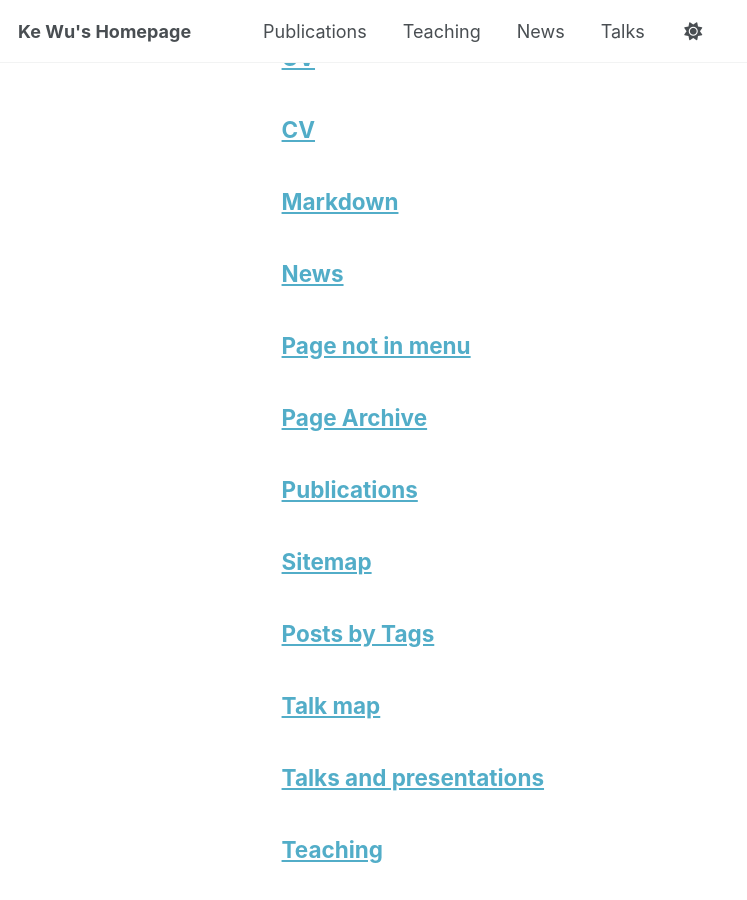
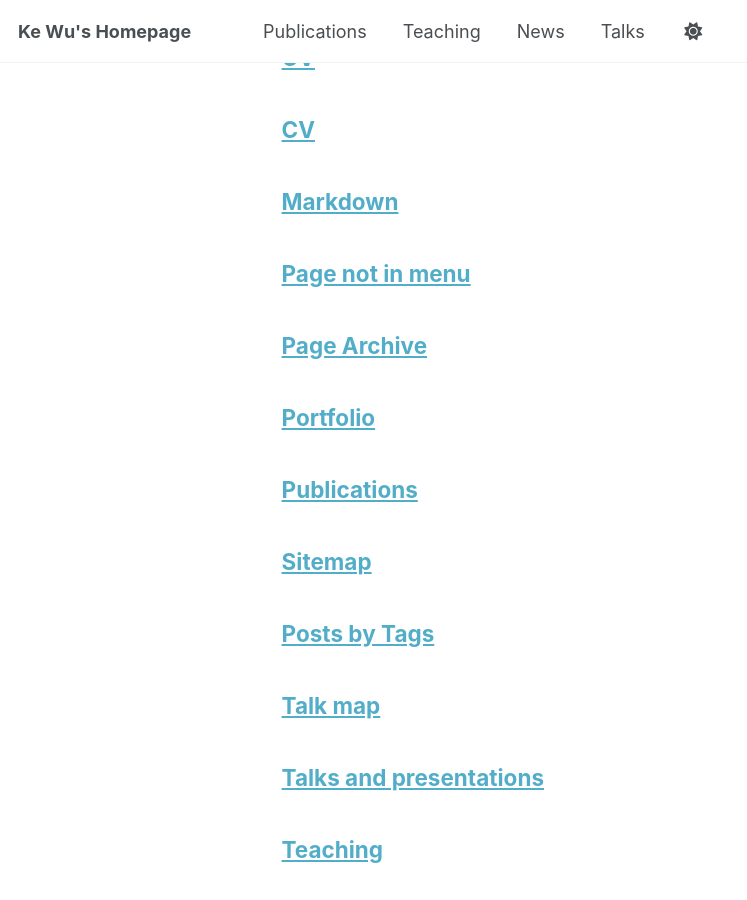
Before and after one commit to SobotHub/SobotHub.github.io, a Jekyll site: the page built from _pages/page-archive.html, in a window 1280 px wide and 900 px high, scrolled down 488 px. Shown: the whole window, without its empty margins (0-747 px from the left). Built offline with Jekyll 4.4.1, drawn with Linux system fonts in a browser that asks for light colours; a script bundle is joined from its source files by our own code; library files that are not in the unit come from our copies.

```diff
--- a/_pages/news.html
+++ b/_pages/portfolio.html
@@ -1,13 +1,13 @@
 ---
 layout: archive
-title: "News"
-permalink: /News/
+title: "Portfolio"
+permalink: /portfolio/
 author_profile: true
 ---
 
 {% include base_path %}
 
 
-{% for post in site.News %}
+{% for post in site.portfolio %}
   {% include archive-single.html %}
 {% endfor %}
```
